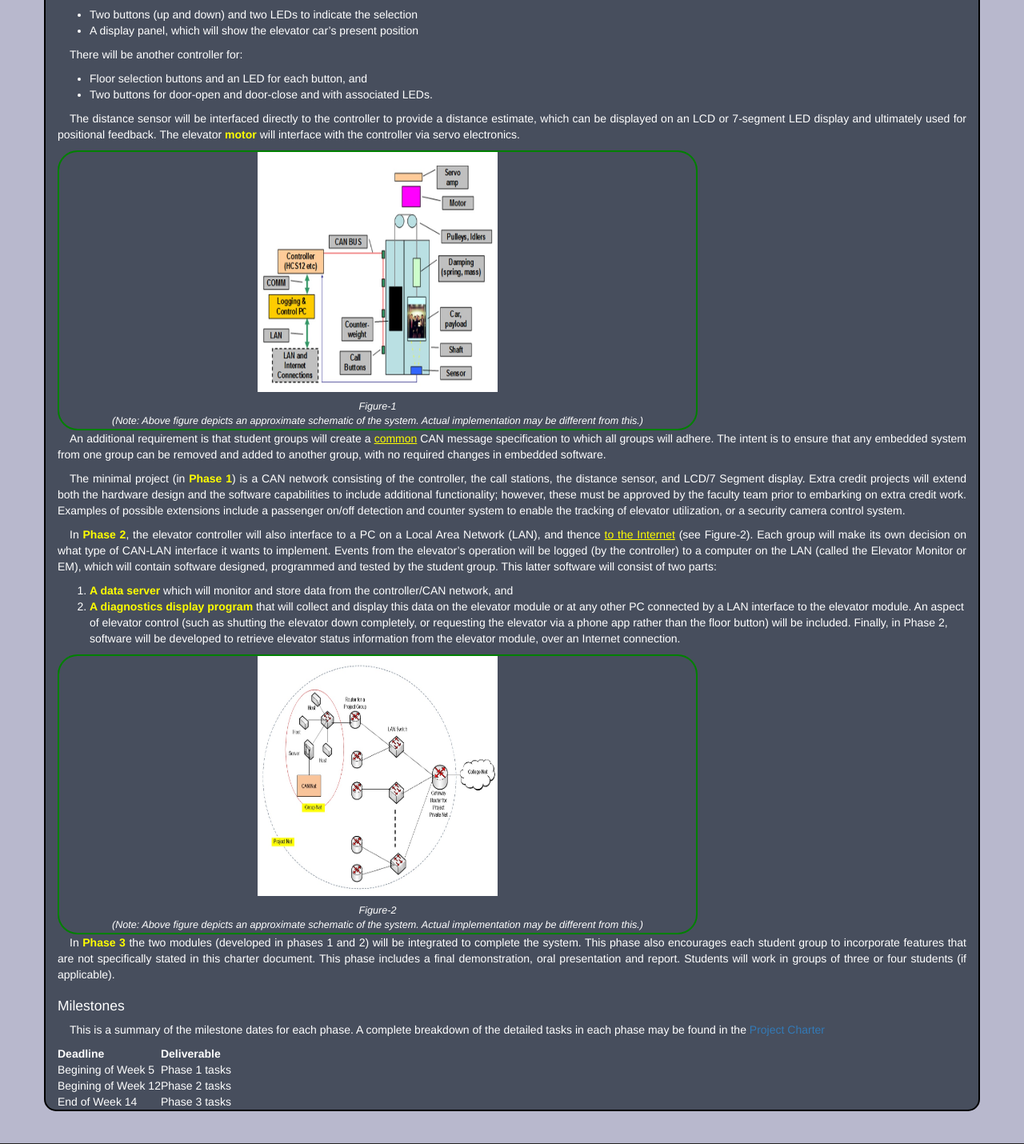
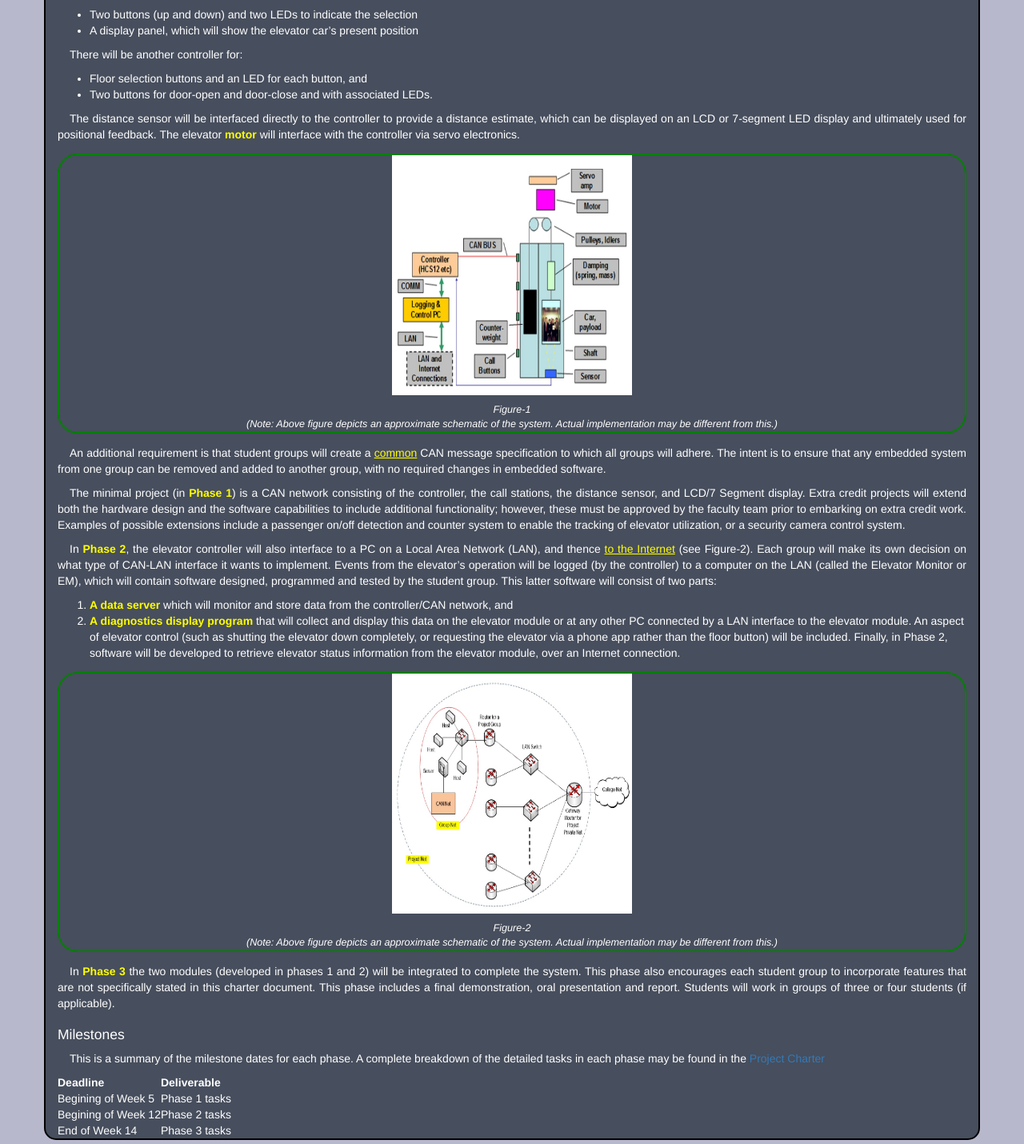
Before and after one commit to dinkar-sharma/project_6_2017, a PHP site: page /project_details.html in a window 1280 px wide. Shown: the part 349-1779 px from the top of the page at 80% size. Run offline with PHP 8.4, Linux system fonts and the light colour scheme; some libraries are stand-ins or nearby versions.

Commit message:
Fixed figure size for smaller screens

```diff
--- a/css/project_details_style.css
+++ b/css/project_details_style.css
@@ -61,9 +61,10 @@
 
 #myStyle figure
 {
-	width: 800px;
+	width: initial;
   border: 2px solid green;
   border-radius: 25px 25px 25px 25px;
+  margin: 1em auto;
 }
 
 .img-responsive
```
